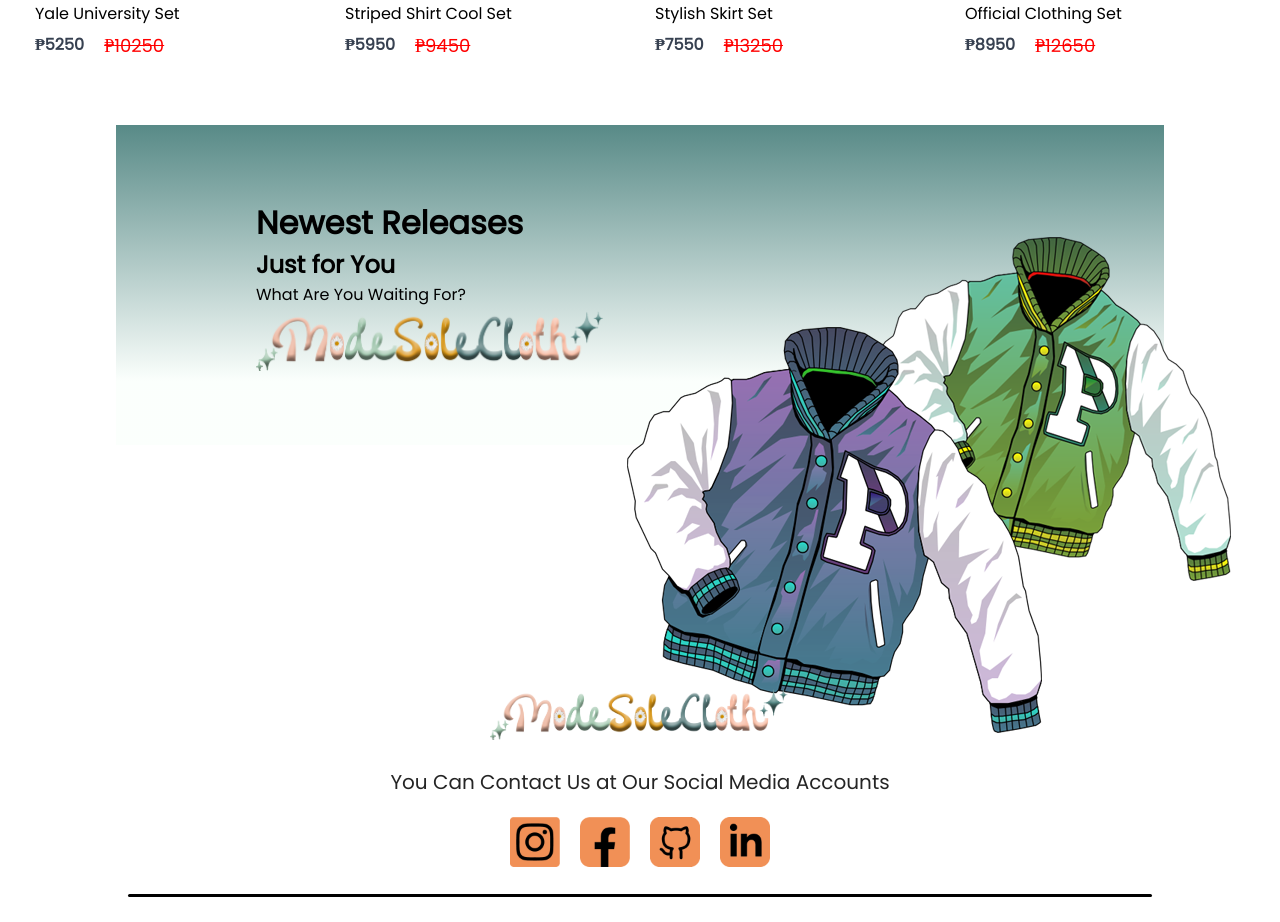
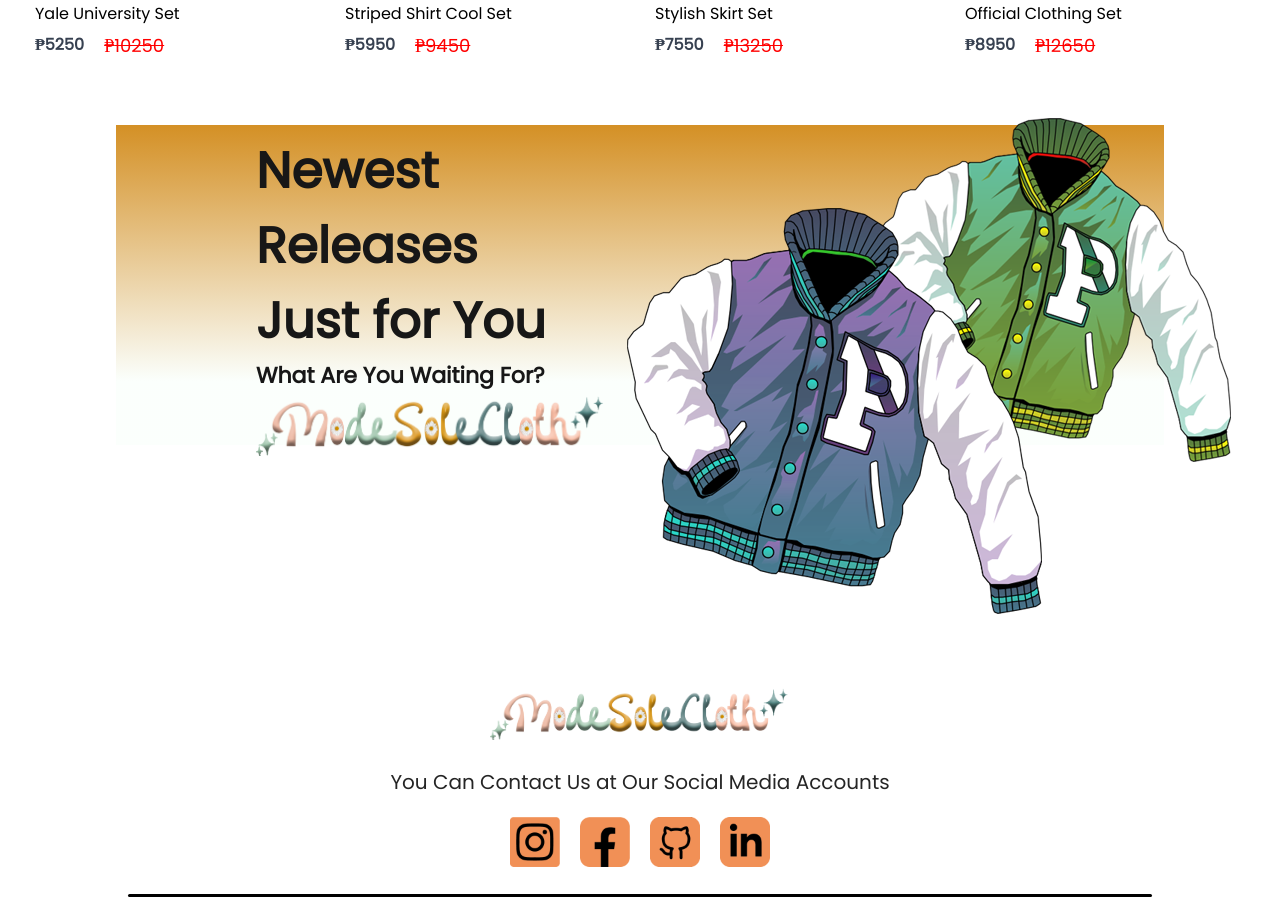
Before and after one commit to Cervera-jpg/ModeSoleCloth, a React (Create React App) app: page / in a window 1280 px wide. Shown: the part 2780-3702 px from the top of the page. Built offline with nearby package versions, Linux system fonts and the light colour scheme.

Commit message:
Update Advertisement_1.css

```diff
--- a/src/Components/Advertisement/Advertisement_1.css
+++ b/src/Components/Advertisement/Advertisement_1.css
@@ -5,7 +5,7 @@
   margin: auto;
   padding: 0px 140px;
   margin-bottom: 200px;
-  background: linear-gradient(180deg, #588a87 0%, #e1ffea22 80%);
+  background: linear-gradient(180deg, #d49025 0%, #e1ffea22 80%);
 }
 .offers-left1 img {
   height: auto;
@@ -18,3 +18,39 @@
   flex-direction: column;
   justify-content: center;
 }
+.offers-left1 h1 {
+  margin-top: 20px;
+  color: #171717;
+  font-size: 50px;
+  font-weight: 600;
+}
+.offers-left1 h2 {
+  color: #171717;
+  font-size: 50px;
+  font-weight: 600;
+}
+
+.offers-left1 p {
+  color: #171717;
+  font-size: 22px;
+  font-weight: 600;
+}
+.offers-left1 button {
+  width: 282px;
+  height: 70px;
+  border-radius: 35px;
+  background: #a65208;
+  border: none;
+  color: white;
+  font-size: 22px;
+  font-weight: 500;
+  margin-top: 30px;
+  cursor: pointer;
+}
+.offers-right1 {
+  flex: 1;
+  display: flex;
+  align-items: center;
+  justify-content: flex-end;
+  padding-top: 50px;
+}
```
